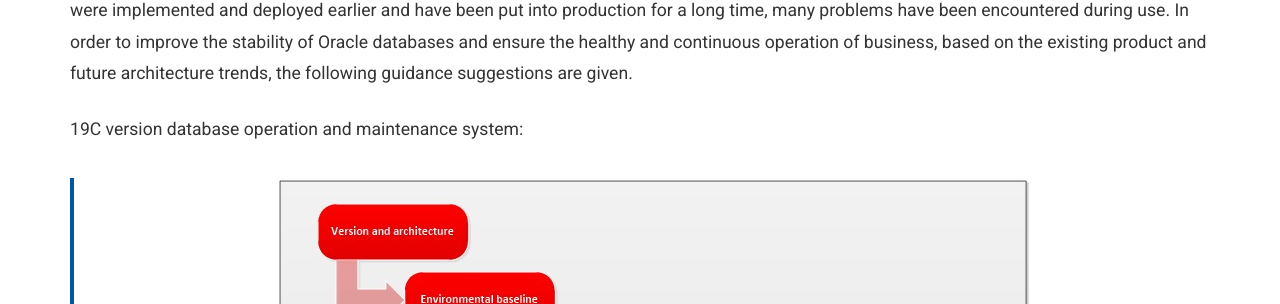
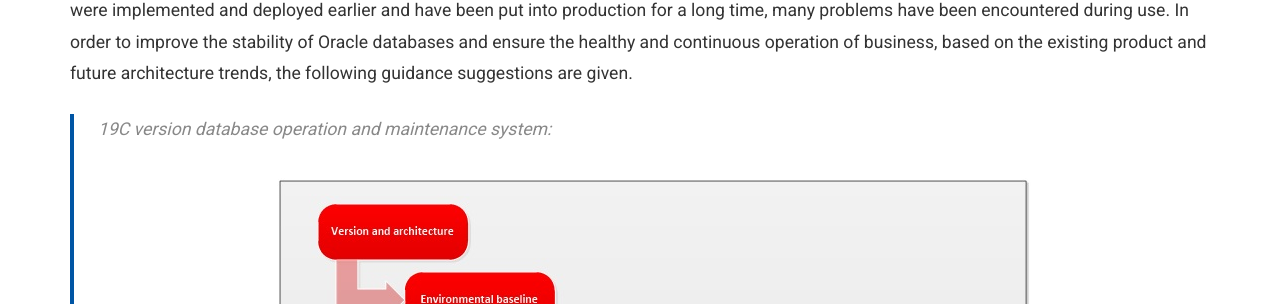
Before and after one commit to goodwaysIT/en, a Jekyll site: the page built from _posts/2025-05-27-ORACLE-19C-Database-Architecture-and-Operation-and-Maintenance-Guide.md, in a window 1280 px wide. Shown: the part 519-823 px from the top of the page. Built offline with Jekyll 4.4.1, drawn with Linux system fonts in a browser that asks for light colours.

```diff
--- a/_posts/2025-05-27-ORACLE-19C-Database-Architecture-and-Operation-and-Maintenance-Guide.md
+++ b/_posts/2025-05-27-ORACLE-19C-Database-Architecture-and-Operation-and-Maintenance-Guide.md
@@ -12,9 +12,10 @@ author: Leo.Wang
 ## 一、	Overview
 ### 1.1	Project Background
 With the product conversion from DB2 to Oracle database, more and more Oracle databases are put into use. Since ORACLE 12c&19C databases were implemented and deployed earlier and have been put into production for a long time, many problems have been encountered during use. In order to improve the stability of Oracle databases and ensure the healthy and continuous operation of business, based on the existing product and future architecture trends, the following guidance suggestions are given.
-
-19C version database operation and maintenance system:
->  ![db_architecture](https://goodwaysit.github.io/en/assets/images/database/db_architecture.png#pic_left)
+>
+>19C version database operation and maintenance system:
+>![db_architecture](https://goodwaysit.github.io/en/assets/images/database/db_architecture.png#pic_left)
+>
 
 ### 1.2	Hardware environment
 Exadata(X6-2、 X7-2、 X8-2) + PC Server (several)
```
